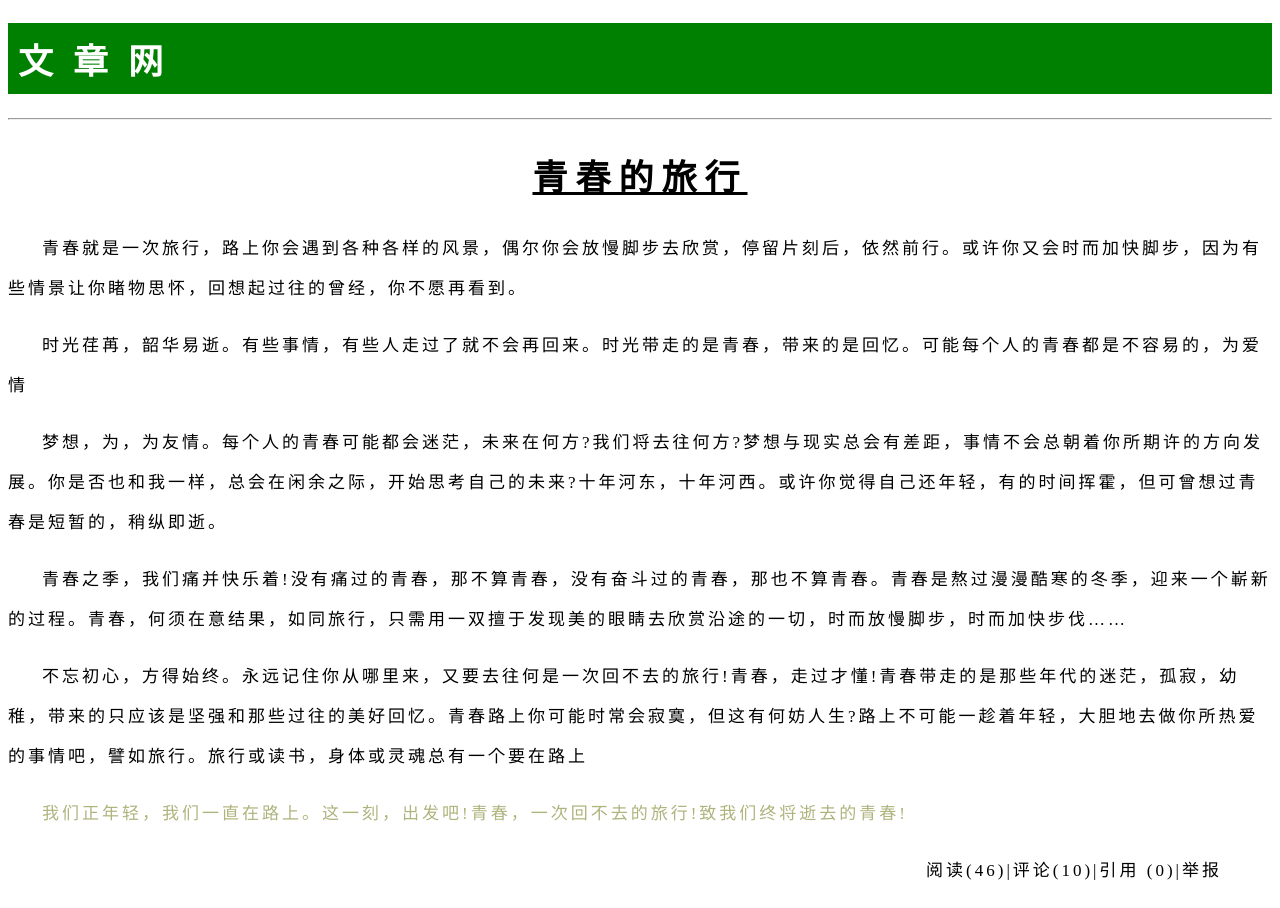
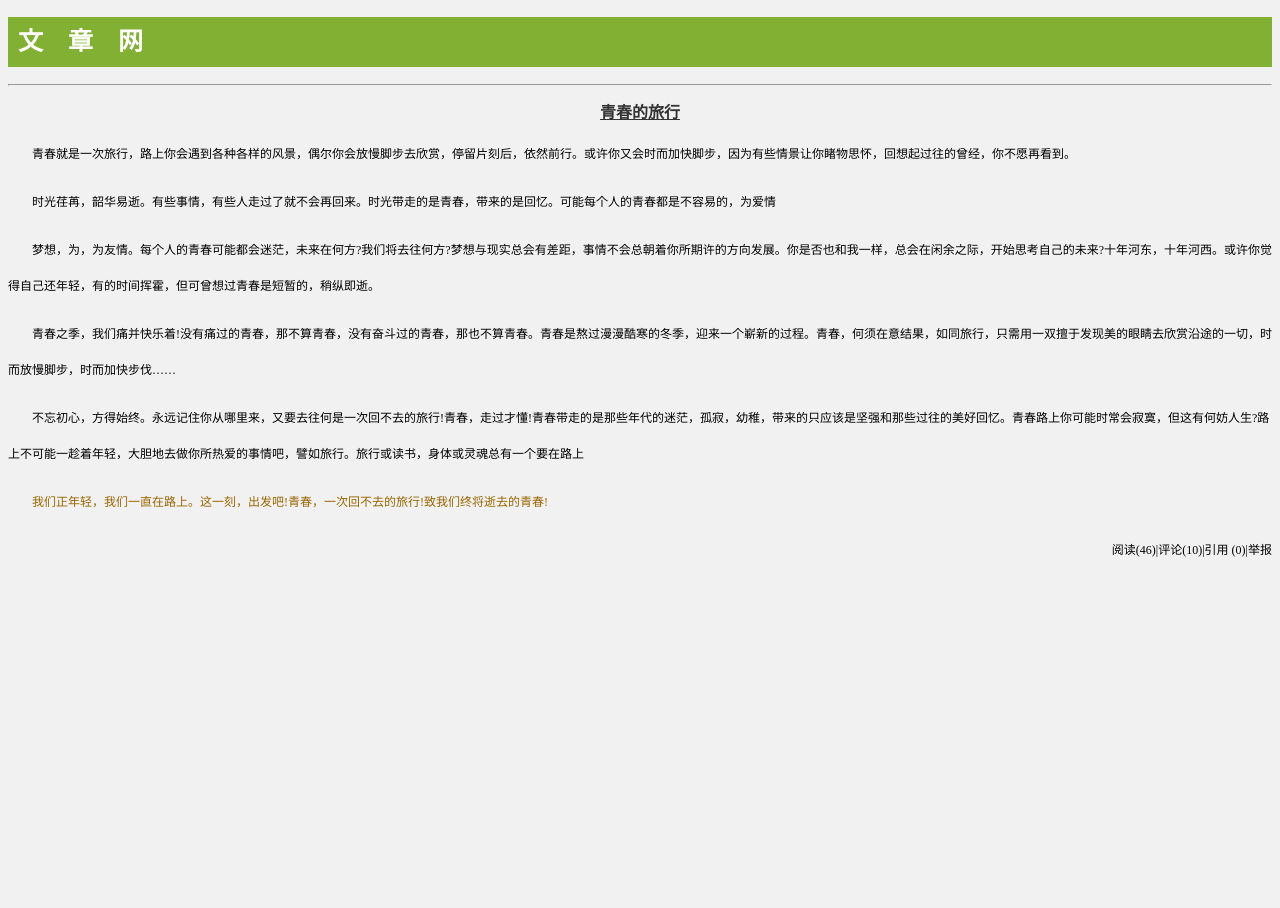
Before and after one commit to ShaoNian-end/ShaoNian-end.github.io, a plain HTML site: page Oct11/index.html in a window 1280 px wide. After the commit the page ends 800 px from the top, so only its background shows below. Drawn offline with Linux system fonts and the light colour scheme.

Commit message:
Add files via upload

```diff
--- /dev/null
+++ b/Oct11/css/style.css
@@ -0,0 +1,35 @@
+    body {
+        background-color: #f1f1f1;
+    }
+
+
+    h1 {
+        height: 50px;
+        line-height: 50px;
+        background-color: #81b033;
+        color: #ffffff;
+        font-size: 25px;
+        text-indent: 10px;
+        letter-spacing: 25px;
+    }
+
+    h2 {
+        color: #333;
+        font-size: 16px;
+        text-align: center;
+        text-decoration: underline;
+    }
+
+    p {
+        font-size: 12px;
+        text-indent: 2em;
+        line-height: 36px;
+    }
+
+    #color {
+        color: #960;
+    }
+
+    #yuedu {
+        text-align: right;
+    }
--- a/Oct11/index.html
+++ b/Oct11/index.html
@@ -3,38 +3,7 @@
          <head>
                  <meta charset="utf-8" />
                  <title>青春的旅行</title>
-                 <style type="text/css">
-                         h1{
-                         background:green;
-                         color:#ffffff;
-                         font-size:35px;
-                         letter-spacing:20px;
-                         padding:10px;
-                         }
-
-                         h2{
-                         font-size:35px;
-                         letter-spacing:8px;
-                         text-align:center;
-                         text-decoration:underline;
-                         }
-
-                         p{
-                         font-size:17px;
-                         text-indent:2em;
-                         line-height:40px;
-                         letter-spacing:3px;
-                         }
-
-                         #color{
-                         color: #AFB37C;
-                         }
-
-                         #yuedu{
-                         text-align:right;
-                         margin-right:50px;
-                         }
-                 </style>
+                 <link rel="stylesheet" href="css/style.css">
          </head>
          <body>
                  <!--大标题-->
```
